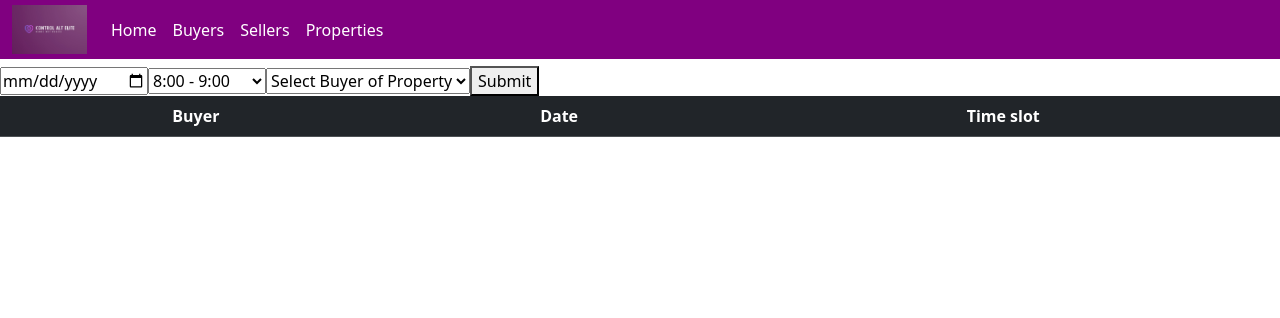
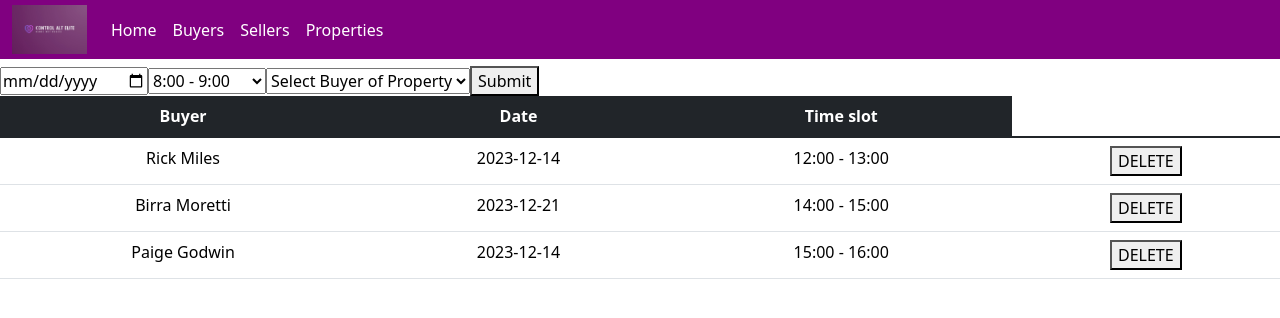
Before and after one commit to AndykingSkywalker/ctrl_alt_elite, a React (Create React App) app: page /bookings/1 in a window 1280 px wide. Shown: the top 318 px of the page. Built offline with nearby package versions, Linux system fonts and the light colour scheme; data requests are answered from the project's data file.

Commit message:
working refreshing buttons

```diff
--- a/db.json
+++ b/db.json
@@ -110,5 +110,24 @@
       "id": 3
     }
   ],
-  "bookings": []
+  "bookings": [
+    {
+      "date": "2023-12-14",
+      "time": "12:00 - 13:00",
+      "buyername": "Rick Miles",
+      "id": 1
+    },
+    {
+      "date": "2023-12-21",
+      "time": "14:00 - 15:00",
+      "buyername": "Birra Moretti",
+      "id": 2
+    },
+    {
+      "date": "2023-12-14",
+      "time": "15:00 - 16:00",
+      "buyername": "Paige Godwin",
+      "id": 3
+    }
+  ]
 }
--- a/src/Components/Booking.jsx
+++ b/src/Components/Booking.jsx
@@ -3,14 +3,14 @@ import axios from 'axios'
 
 function Booking(props) {
 
-    function getBookings() {
-        axios
-            .get("http://localhost:3030/bookings")
-            .then((response) => {
+    // function getBookings() {
+    //     axios
+    //         .get("http://localhost:3030/bookings")
+    //         .then((response) => {
 
-            })
-            .catch(error => console.error(error))
-    }
+    //         })
+    //         .catch(error => console.error(error))
+    // }
 
     return (
 
@@ -20,7 +20,7 @@ function Booking(props) {
             <td>{props.time}</td>
             <td><button type="button" onClick={() => {
                         axios.delete("http://localhost:3030/bookings/" + props.id)
-                            .then(res => { getBookings() })
+                            .then(res => { props.getBookings() })
 
                             .catch(err => console.error(err));
                     }}>DELETE</button></td>
--- a/src/Components/Routing/Bookings.jsx
+++ b/src/Components/Routing/Bookings.jsx
@@ -39,6 +39,7 @@ function Bookings() {
                 date={booking.date}
                 buyername={booking.buyername}
                 id={booking.id}
+                getBookings={getBookings}
             />)
     }
 
@@ -60,6 +61,7 @@ function Bookings() {
             setDate("");
             setTime("");
             setBuyerName("");
+            getBookings()
         })
         .catch(error => console.error(error))
 
```
